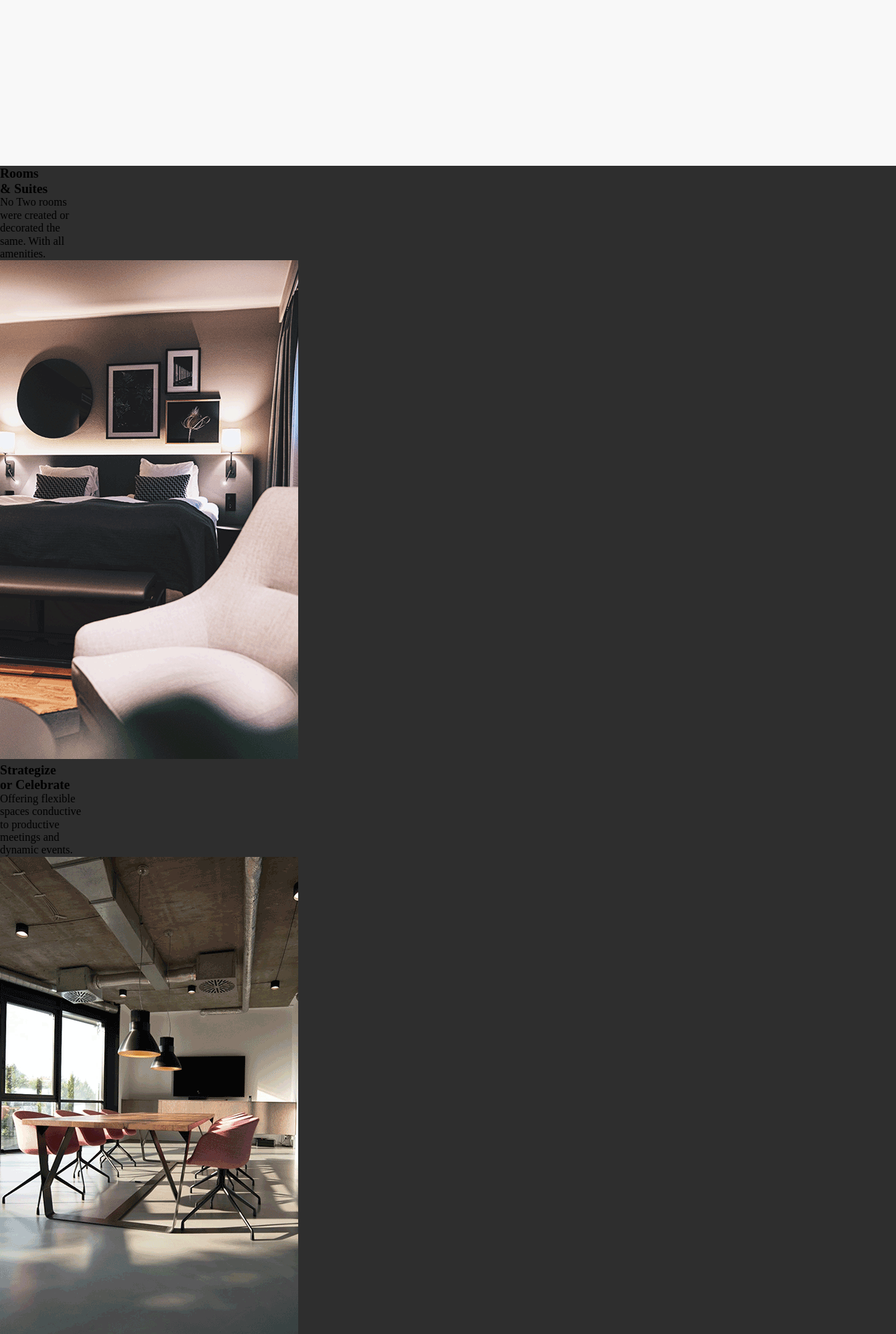
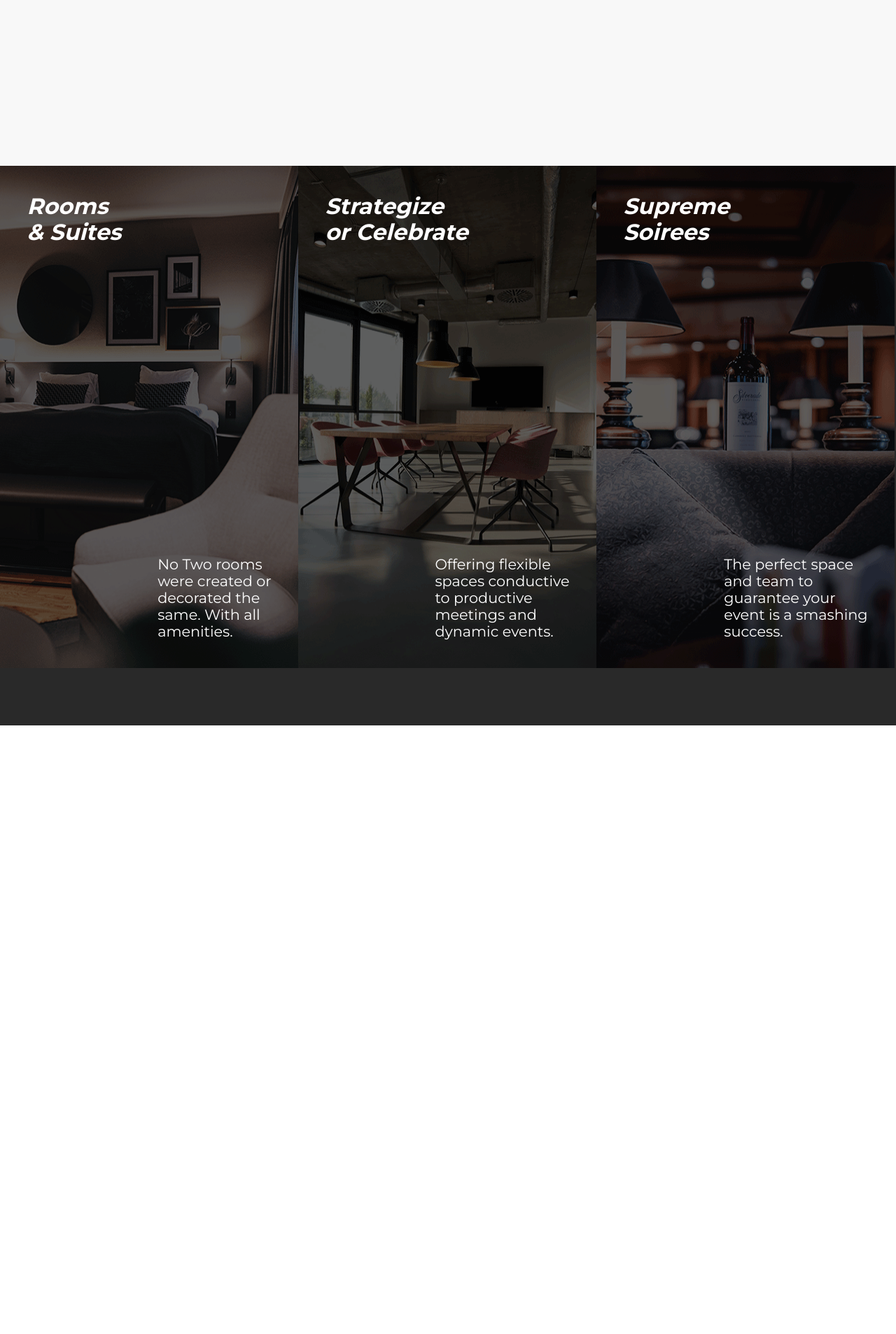
Before and after one commit to eddiedibs/django-merveille, a Django app: page / in a window 1280 px wide. Shown: the part 1367-3274 px from the top of the page at 70% size. After the commit the page ends 2404 px from the top, so only its background shows below. Run offline with Django 3.2, Linux system fonts and the light colour scheme.

Commit message:
css modifications regarding services section styling has been added

```diff
--- a/django_proj_2/hotel/static/hotel/css/main.css
+++ b/django_proj_2/hotel/static/hotel/css/main.css
@@ -28,10 +28,12 @@
 6.  Typography Classes
     6.1 Home Page Section
     6.2 About Section
+    6.3 Services Section
 
 
 7.  Wrapper Classes
     7.1  Wrapper About Classes
+    7.2 Wrapper Services Classes
 
 
 8.  Active Classes
@@ -546,6 +548,42 @@
     list-style: none;
 }
 
+/*
+================================
+
+/// 6.3 Services Section ///
+
+================================
+*/
+
+
+
+
+.services-header{
+    position: absolute;
+    padding-top: 5vh;
+    padding-left: 3vw;
+    color: white;
+    font-family: var(--ff-mont);
+    font-size: 2rem;
+    font-style: italic;
+
+
+}
+
+.services-image-container p {
+    position: absolute;
+    bottom: 0;
+    right: 0;
+    padding-bottom: 5vh;
+    padding-right: 3vw;
+    color: white;
+    font-family: var(--ff-mont);
+    font-size: 1.3rem;
+}
+
+
+
 
 /*
 ===========================
@@ -623,6 +661,49 @@
     background-color: rgb(0, 0, 0);
 }
 
+
+/*
+======================================
+
+/// 7.2  Wrapper Services Classes ///
+
+======================================
+*/
+
+
+#services-container{
+    display: block;
+    background-color: #292929;
+    width: 100vw;
+    height: 100vh;
+
+}
+
+.services-container__div{
+    display: flex;
+
+}
+
+.services-container__div img{
+    background-color: #2B2B2B;
+    height: 100%;
+    width: 100%;
+}
+
+.services-image-container{
+    position: relative;
+
+}
+
+
+.services-image-container__div{
+    display: block;
+    position: absolute;
+    background-color: #000000a1;
+    height: 100%;
+    width: 100%;
+}
+
 /*
 ================================================================================================
 
@@ -662,9 +743,8 @@
 */
 
 
-@media screen
-and (max-width:768px)
-{
+@media screen and (max-width:760px){
+
 /*
 ======================
       Table of
@@ -1019,6 +1099,9 @@
 
 
 
+
+
+
 /*
 ===========================
 
@@ -1053,8 +1136,6 @@
         width: 100vw;
         height: 100vh;
     }
-
-
 
     .about-container-text, .about-container-text-list{
         position: relative;
```
